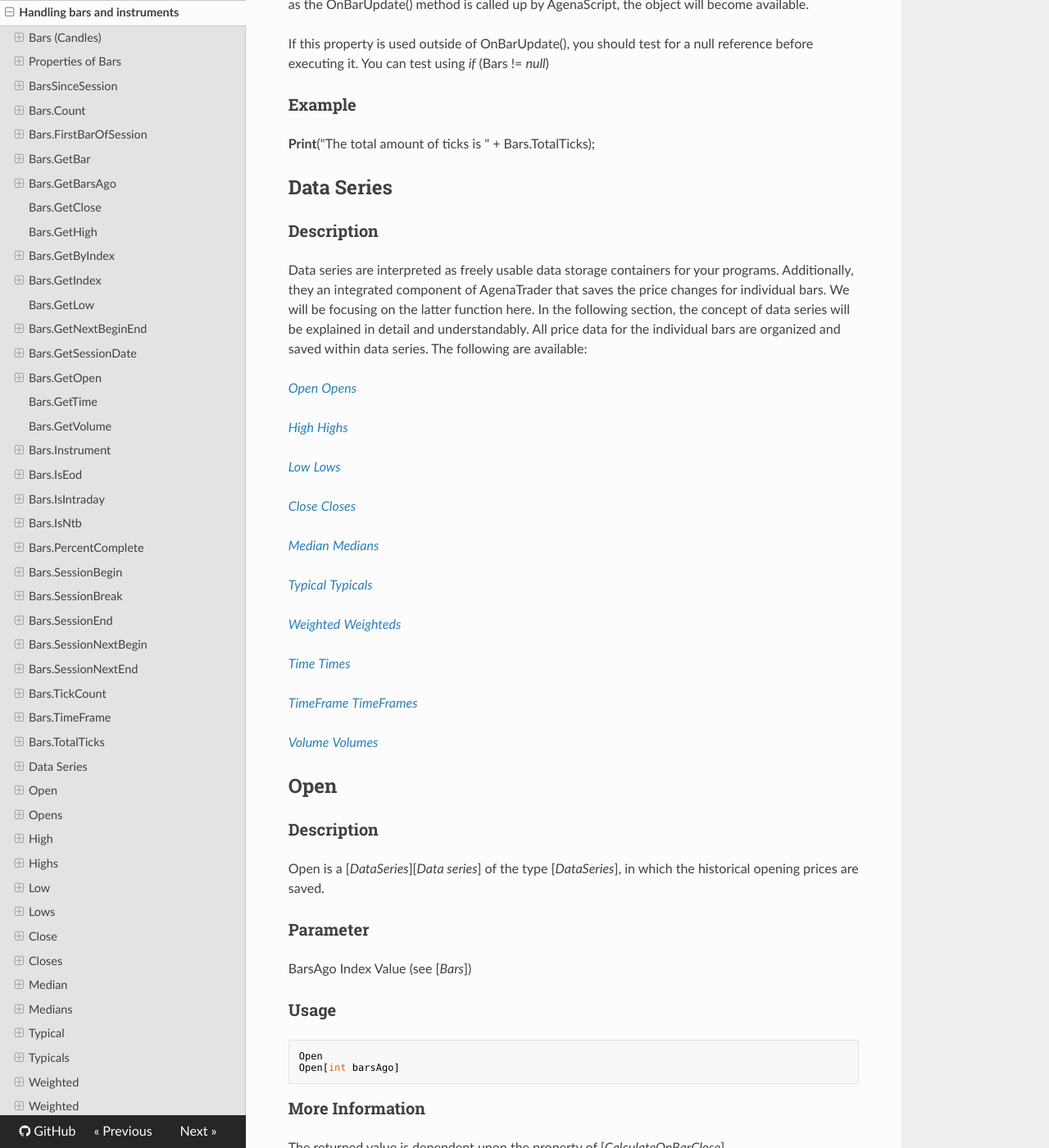
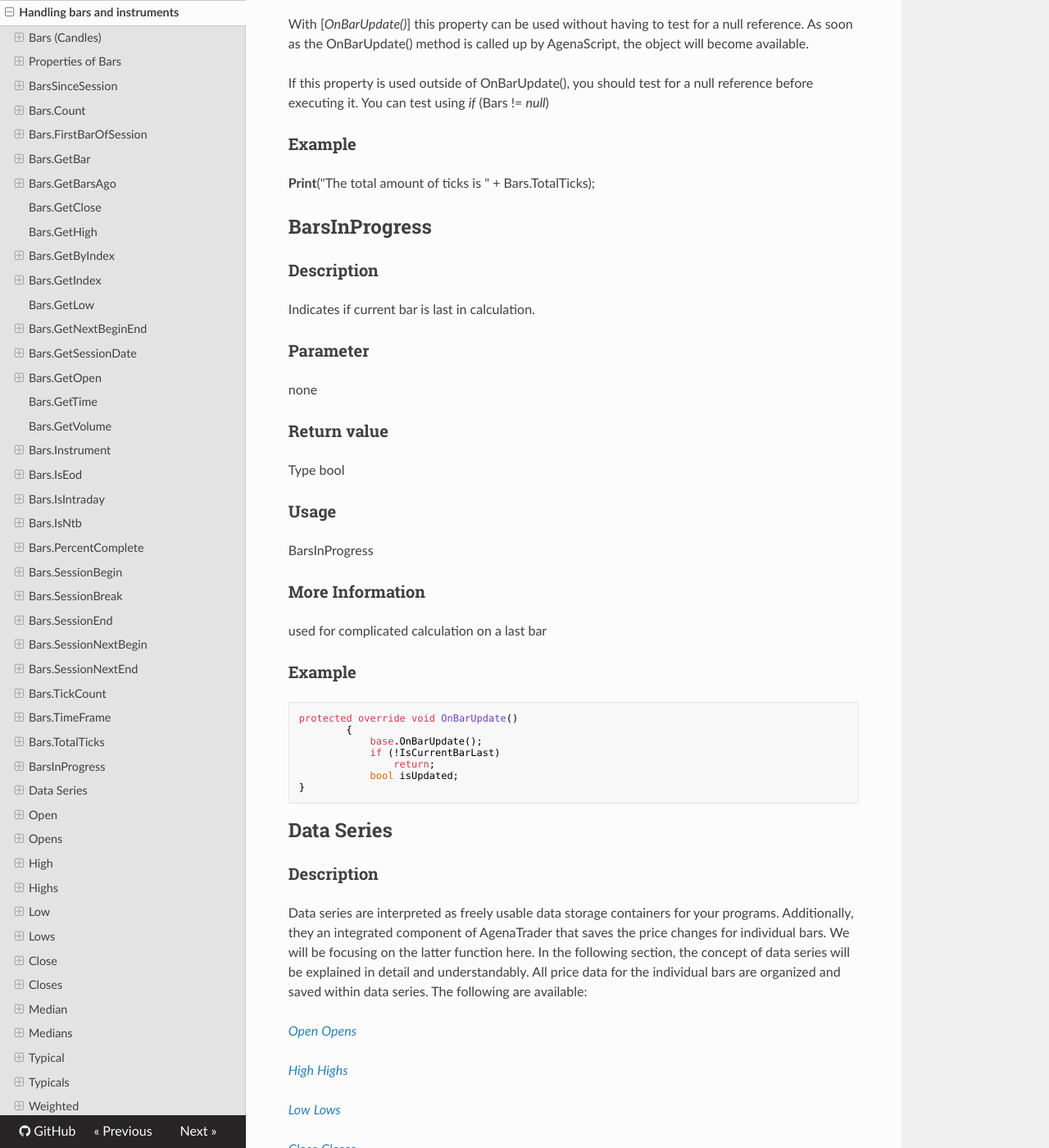
Before and after one commit to AgenaTrader/AgenaScript-documentation, an MkDocs documentation site: the page built from sources/handling_bars_and_instruments.md, in a window 1280 px wide and 1400 px high, scrolled down 25076 px. Shown: the whole window at 82% size. Built offline with MkDocs 1.6.1, drawn with Linux system fonts in a browser that asks for light colours; nearby versions of some CDN libraries; old or Windows-style settings are respelled for this version of MkDocs.

Commit message:
Update handling_bars_and_instruments.md

````diff
--- a/sources/handling_bars_and_instruments.md
+++ b/sources/handling_bars_and_instruments.md
@@ -103,6 +103,8 @@ The list of bars itself has many properties that can be used in AgenaScript. Pro
 [*Bars.TimeFrame*](#barstimeframe)
 
 [*Bars.TotalTicks*](#barstotalticks)
+
+[*IsCurrentBarLast*](#bariscurrentbarlast)
 
 With the **OnBarUpdate()** method you can use any properties you want without having to test for a null reference.
 As soon as the function **OnBarUpdate()** is called up by AgenaScript, it is assumed that an object is also available. If you wish to use these properties outside of **OnBarUpdate()** then you should first perform a test for null references using **if** (Bars != **null**).
@@ -741,6 +743,33 @@ If this property is used outside of OnBarUpdate(), you should test for a null re
 
 ### Example
 **Print**("The total amount of ticks is " + Bars.TotalTicks);
+## BarsInProgress
+### Description
+Indicates if current bar is last in calculation.
+
+### Parameter
+none
+
+### Return value
+Type bool
+
+### Usage
+BarsInProgress
+
+### More Information
+used for complicated calculation on a last bar
+
+### Example
+```cs
+protected override void OnBarUpdate()
+        {
+            base.OnBarUpdate();
+            if (!IsCurrentBarLast)
+                return;
+            bool isUpdated;
+}
+```
+
 
 ## Data Series
 ### Description
````
